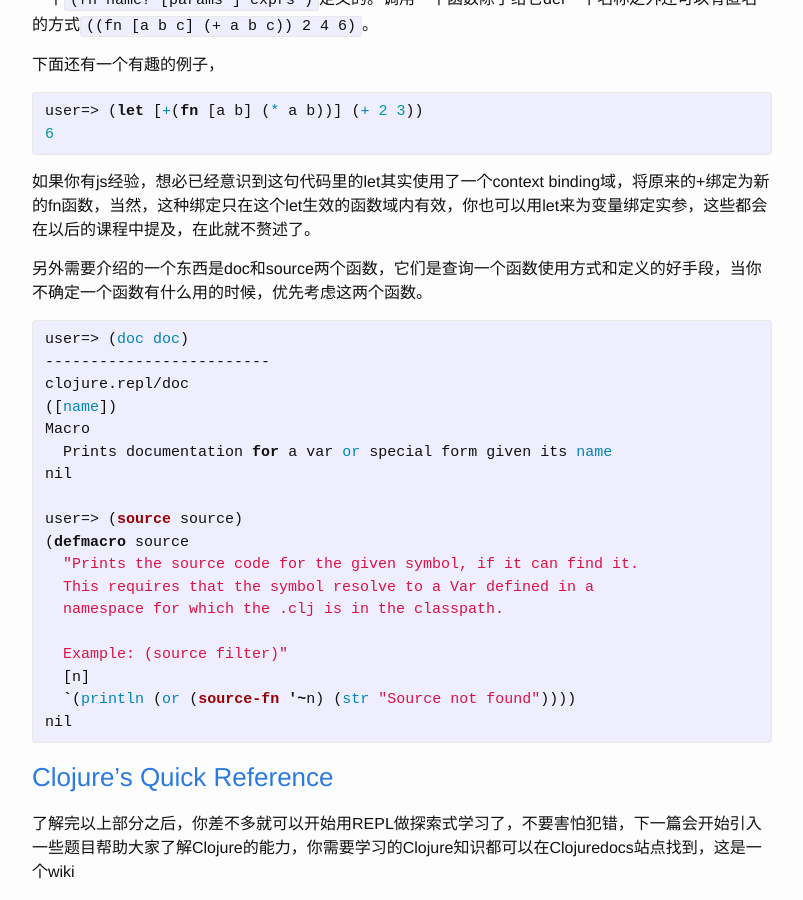
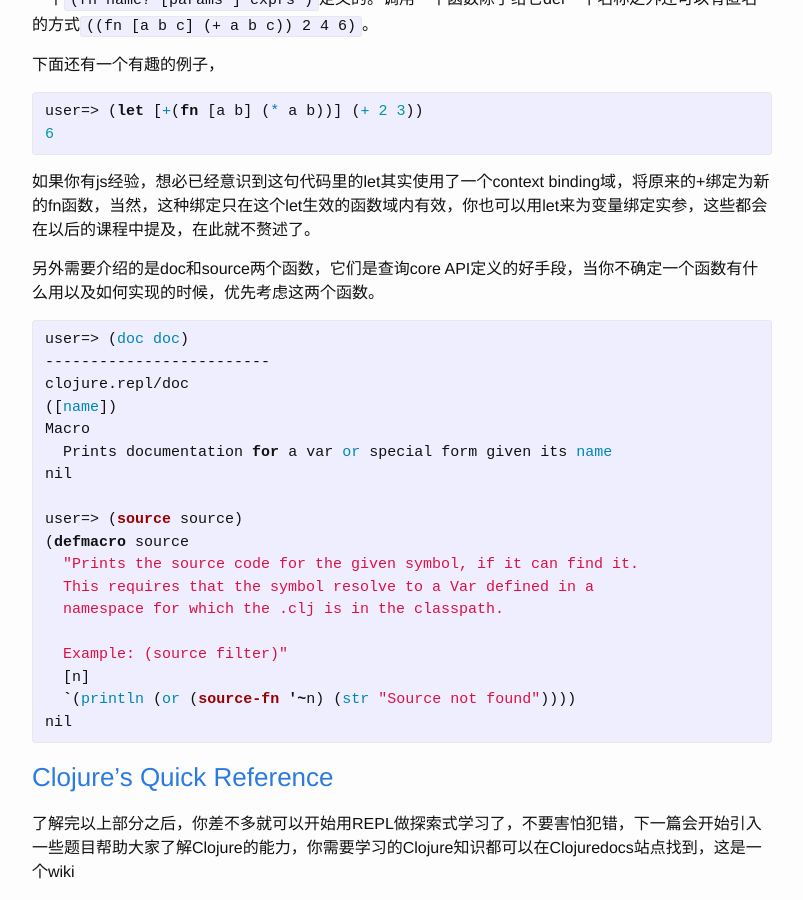
Before and after one commit to tcz001/tcz001.github.io, a Jekyll site: the page built from _posts/2014-12-02-clojure-101-01.markdown, in a window 1280 px wide and 900 px high, scrolled down 2886 px. Shown: the whole window, without its empty margins (238-1041 px from the left). Built offline with Jekyll 4.4.1, drawn with Linux system fonts in a browser that asks for light colours.

Commit message:
Updated 2014-12-02-clojure-101-01.markdown

```diff
--- a/_posts/2014-12-02-clojure-101-01.markdown
+++ b/_posts/2014-12-02-clojure-101-01.markdown
@@ -146,7 +146,7 @@ user=> (let [+(fn [a b] (* a b))] (+ 2 3))
 
 如果你有js经验，想必已经意识到这句代码里的let其实使用了一个context binding域，将原来的+绑定为新的fn函数，当然，这种绑定只在这个let生效的函数域内有效，你也可以用let来为变量绑定实参，这些都会在以后的课程中提及，在此就不赘述了。
 
-另外需要介绍的一个东西是doc和source两个函数，它们是查询一个函数使用方式和定义的好手段，当你不确定一个函数有什么用的时候，优先考虑这两个函数。
+另外需要介绍的是doc和source两个函数，它们是查询core API定义的好手段，当你不确定一个函数有什么用以及如何实现的时候，优先考虑这两个函数。
 {% highlight clojure %}
 user=> (doc doc)
 -------------------------
```
